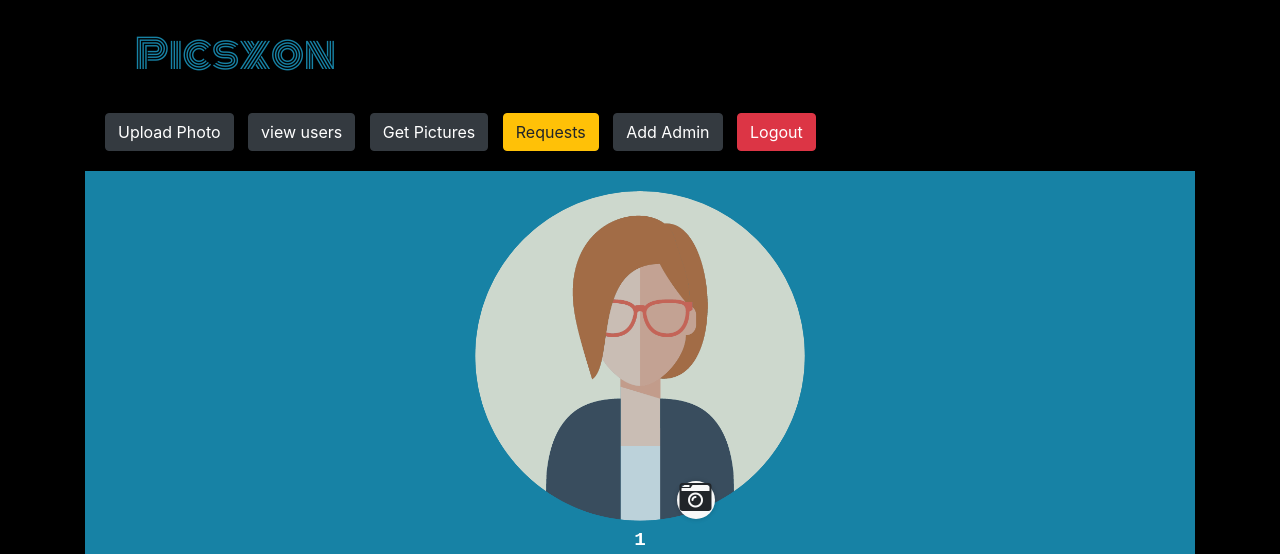
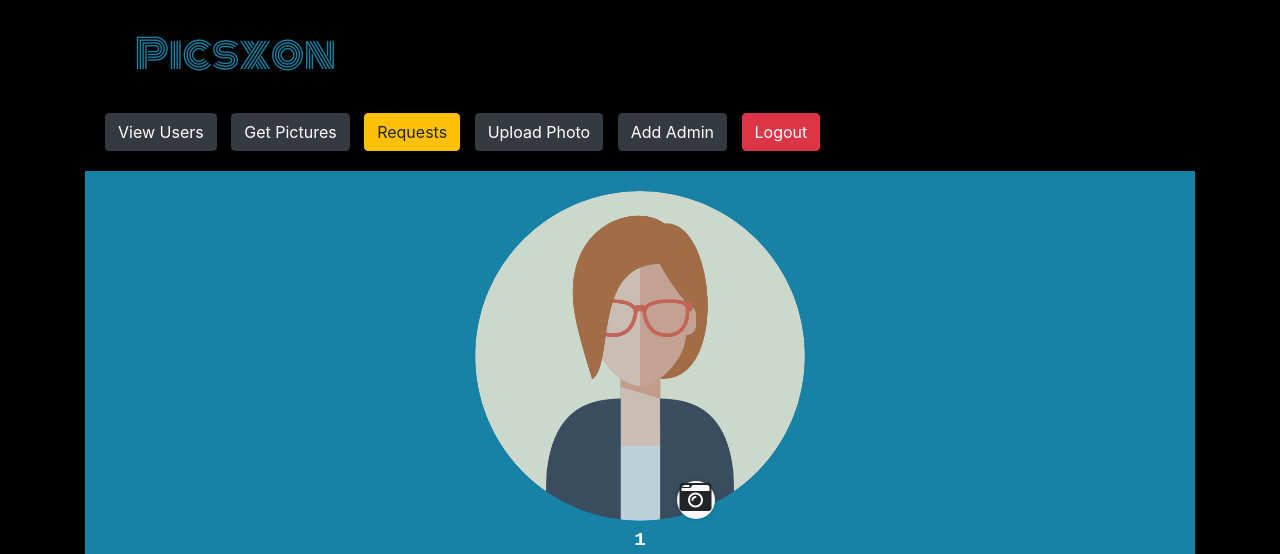
Before and after one commit to gowthamBhat/picsxon, a PHP site: page /picsxon/data/admin/adminDashboard.php in a window 1280 px wide. Shown: the top 554 px of the page. Run offline with PHP 8.4, Linux system fonts and the light colour scheme; a user stored in the database is signed in; data comes from the database, SQL or seed files in the repository.

Commit message:
minor fix

```diff
--- a/data/admin/adminDashboard.php
+++ b/data/admin/adminDashboard.php
@@ -37,10 +37,11 @@ if (!isset($_SESSION['admin'])) {
                 <div class="nav-list">
 
 
-                    <a href="photoupload.php"><button class="child-nav btn btn-dark">Upload Photo</button></a>
-                    <button id="user-list-view" class="child-nav btn btn-dark">view users</button>
+
+                    <button id="user-list-view" class="child-nav btn btn-dark">View Users</button>
                     <button id="getPictures" class="child-nav btn btn-dark">Get Pictures</button>
                     <button id="getSuperUserList" class="child-nav btn btn-warning">Requests</button>
+                    <a href="photoupload.php"><button class="child-nav btn btn-dark">Upload Photo</button></a>
                     <a href="../../auth/admin_auth/register.php"><button id="addAdmin" class="child-nav btn btn-dark">Add Admin</button></a>
                     <a href="../../auth/user_auth/logout.php"> <button class="child-nav btn btn-danger">Logout</button></a>
 
```
